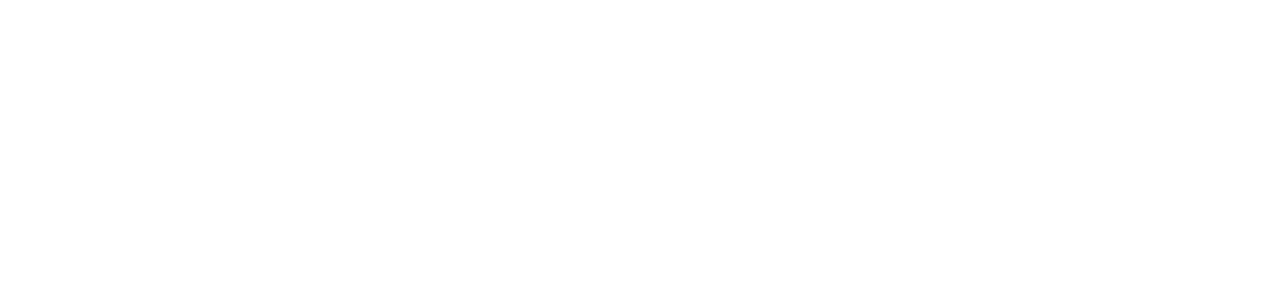
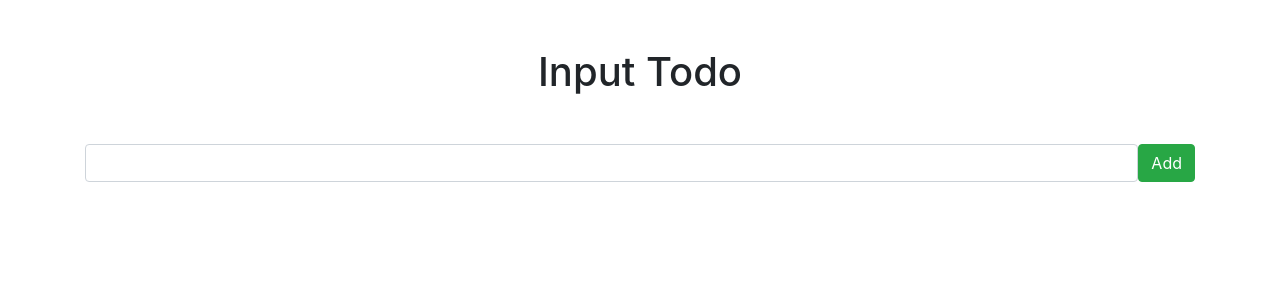
Before and after one commit to fatclarence/pern-todo, a React (Create React App) app in the folder client/: page / in a window 1280 px wide. Shown: the top 300 px of the page. Built offline with nearby package versions, Linux system fonts and the light colour scheme.

Commit message:
add inputtodo component

```diff
--- a/client/src/App.js
+++ b/client/src/App.js
@@ -1,8 +1,17 @@
 import React, { Fragment } from 'react';
 import './App.css';
 
+// Components
+import InputTodo from "./components/InputTodo";
+
 function App() {
-  return <Fragment></Fragment>;
+  return (
+  <Fragment>
+    <div className="container">
+      <InputTodo />
+    </div>
+  </Fragment>
+  );
 }
 
 export default App;
--- a/client/src/components/InputTodo.js
+++ b/client/src/components/InputTodo.js
@@ -0,0 +1,48 @@
+import React, { Fragment, useState } from "react";
+
+const InputTodo = () => {
+
+    // description here is the state
+    // setDescription is the only way to change to state
+    // useState give the state a default value
+    const [description, setDescription] = useState("");
+    const onSubmitForm = async e => {
+        e.preventDefault();
+        try {
+            // client input texts
+            const body = { description };
+
+            // Convert description input from the client side
+            // into something that we can POST
+            // When user click "Add" button the POST requests fires off
+            // and a task is added into our PSQL database
+            const response = await fetch("http://localhost:5000/todos", {
+                method: "POST",
+                headers: { "Content-Type": "application/json" },
+                body: JSON.stringify(body)
+            });
+
+            console.log(response);
+        } catch(err) {
+            console.error(err.message);
+        }
+    };
+
+    // onChange here allows changing of input inside textbox
+    return (
+    <Fragment>
+        <h1 className="text-center mt-5">Input Todo</h1>
+        <form className="d-flex mt-5" onSubmit={onSubmitForm}>
+            <input
+            type="text"
+            className="form-control"
+            value={description}
+            onChange={e => setDescription(e.target.value)}
+            />
+            <button className="btn btn-success">Add</button>
+        </form>
+    </Fragment>
+    );
+};
+
+export default InputTodo;
```
